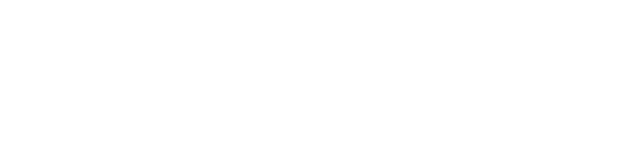
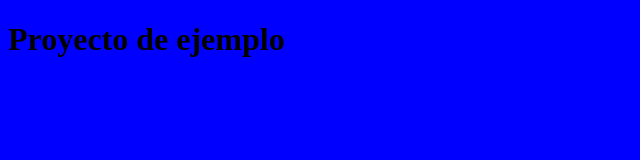
Before and after one commit to ManuelOsornio/CursoGit, a plain HTML site: page index.html in a window 1280 px wide. Shown: the whole page, without its empty margins (0-640 px from the left). Drawn offline with Linux system fonts and the light colour scheme.

```diff
--- /dev/null
+++ b/css/styles.css
@@ -0,0 +1,5 @@
+@charset "utf-8";
+
+body{
+	background-color:#00FF
+}
--- a/index.html
+++ b/index.html
@@ -3,7 +3,9 @@
 	<head>
 		<meta charset="utf-8">
 		<title> Titulo </title>
+		<link href="css/styles.css" rel="stylesheet" type="text/css">
 	</head>
 	<body>
+	<h1>Proyecto de ejemplo</h1>
 	</body>
 </html>
```
Also changed, not shown: js/javastript.js (added).
